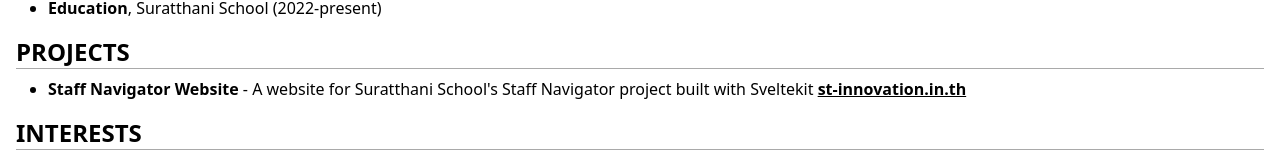
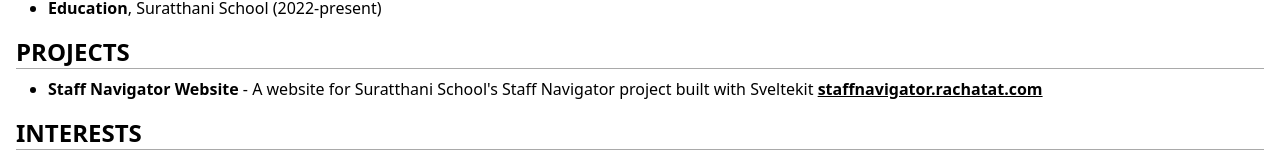
Before and after one commit to rbunpat/resume, a Svelte app: page / in a window 1280 px wide. Shown: the part 639-801 px from the top of the page. Built offline with nearby package versions, Linux system fonts and the light colour scheme.

Commit message:
Update data.ts

```diff
--- a/src/data.ts
+++ b/src/data.ts
@@ -76,7 +76,7 @@ export const projects = [
     name: "Staff Navigator Website",
     details:
       "A website for Suratthani School's Staff Navigator project built with Sveltekit",
-    url: "st-innovation.in.th",
+    url: "staffnavigator.rachatat.com",
   },
 ]
 
```
